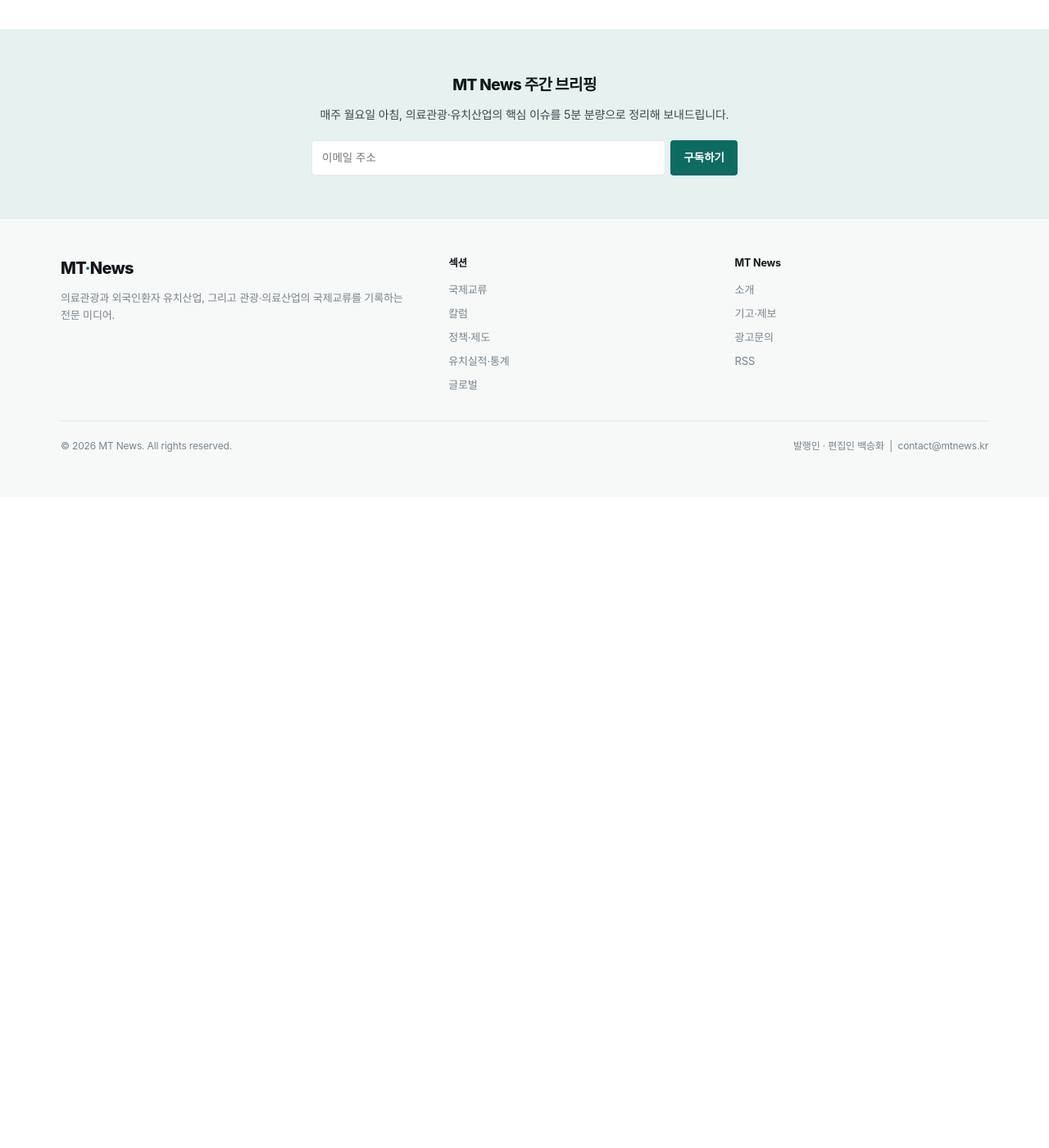
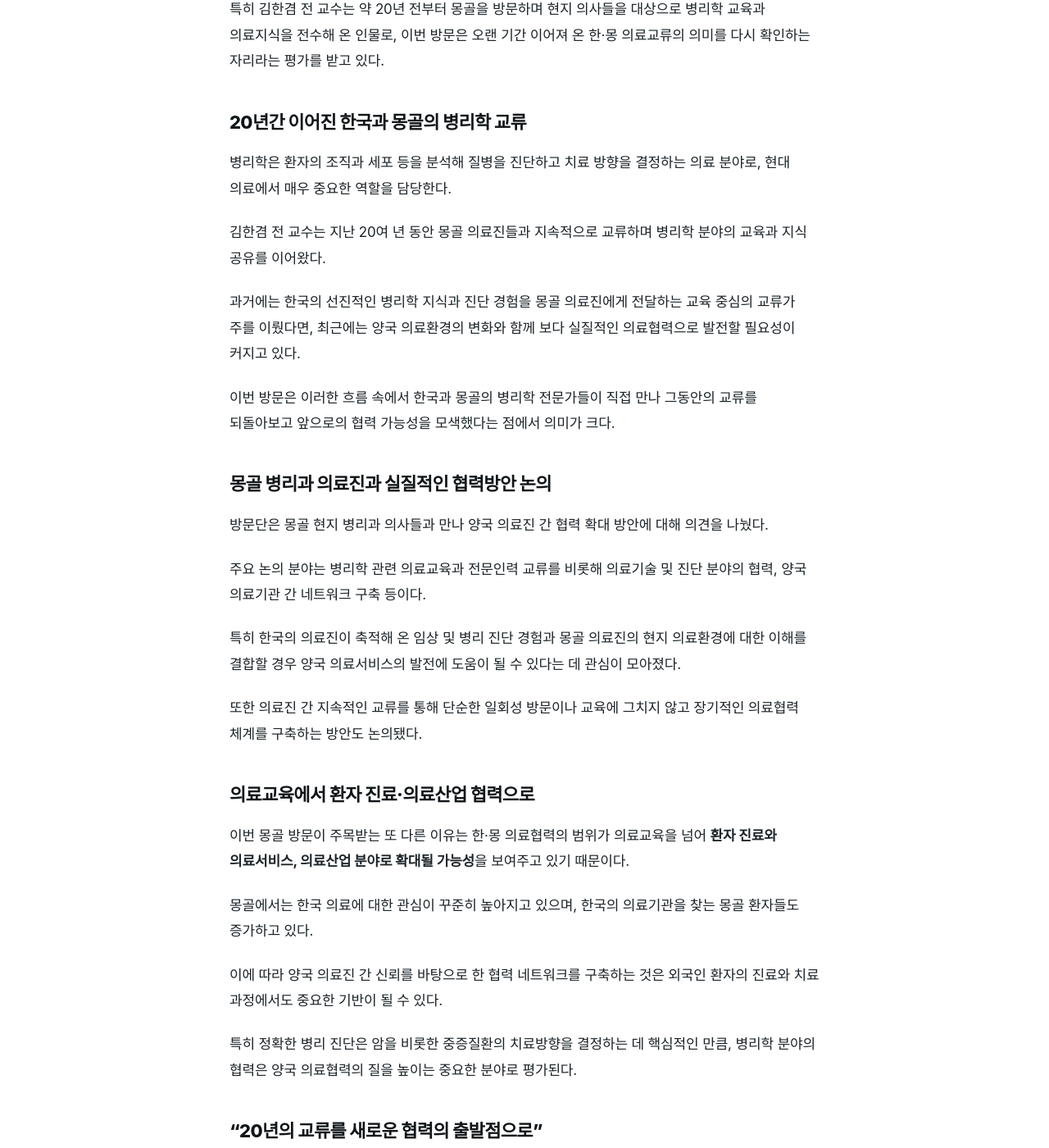
Before and after one commit to kokorojuin-tech/mt-news, a Jekyll site: the page built from _posts/2026-08-30-mongolia-meditour.md, in a window 1280 px wide and 1400 px high, scrolled down 1416 px. Shown: the whole window at 82% size. Built offline with Jekyll 4.4.1, drawn with Linux system fonts in a browser that asks for light colours; some web fonts are replaced; before the commit the page ends 2022 px from its top, so only the background shows below that; some of the changed text lies outside the part shown.

Commit message:
Update 2026-08-30-mongolia-meditour.md

```diff
--- a/_posts/2026-08-30-mongolia-meditour.md
+++ b/_posts/2026-08-30-mongolia-meditour.md
@@ -2,14 +2,73 @@
 title: "몽골여행"
 description: "몽골의료진과 한국의료진의 만남"
 category: medical
+author: "백승화 기자"
 tags: [몽골, 의료, 관광]
 image: /assets/img/몽골 한국 의료진 사진.jpg
 image_caption: "몽골의료진과 한국의료진. ⓒ MT News"
 lang: ko
 ---
 
-8월에 한국의료진과 몽골의료진의 만남이 있었다.
+# 한·몽 의료협력 새로운 길 모색…20년 이어온 병리학 교류, 양국 의료협업으로 확대
 
-## 몽골 의료와 한국의료의 만남
+### 김한겸 전 고려대 의대 교수·하승연 대한병리학회장 등 의료진 몽골 방문
 
-한국의료진과 관계자 10명이 지난 8월 몽골을 방문했다.
+### 몽골 병리과 의사들과 만나 의료교육·진단·환자 진료 등 협력 방안 논의
+
+한국과 몽골 간 의료 분야의 오랜 교류가 양국 의료진 간 실질적인 협력으로 확대될 전망이다.
+
+지난 8월, 한국의 병리학 분야 의료진과 관계자들이 몽골을 방문해 현지 병리과 의사들과 만나 양국 의료협력의 발전 방향을 논의했다.
+
+이번 방문에는 **김한겸 전 고려대학교 의과대학 교수**를 비롯해 **하승연 현 대한병리학회장·가천대학교 의과대학 교수** 등 국내 병리학 분야 전문가들이 함께했다.
+
+특히 김한겸 전 교수는 약 20년 전부터 몽골을 방문하며 현지 의사들을 대상으로 병리학 교육과 의료지식을 전수해 온 인물로, 이번 방문은 오랜 기간 이어져 온 한·몽 의료교류의 의미를 다시 확인하는 자리라는 평가를 받고 있다.
+
+## 20년간 이어진 한국과 몽골의 병리학 교류
+
+병리학은 환자의 조직과 세포 등을 분석해 질병을 진단하고 치료 방향을 결정하는 의료 분야로, 현대 의료에서 매우 중요한 역할을 담당한다.
+
+김한겸 전 교수는 지난 20여 년 동안 몽골 의료진들과 지속적으로 교류하며 병리학 분야의 교육과 지식 공유를 이어왔다.
+
+과거에는 한국의 선진적인 병리학 지식과 진단 경험을 몽골 의료진에게 전달하는 교육 중심의 교류가 주를 이뤘다면, 최근에는 양국 의료환경의 변화와 함께 보다 실질적인 의료협력으로 발전할 필요성이 커지고 있다.
+
+이번 방문은 이러한 흐름 속에서 한국과 몽골의 병리학 전문가들이 직접 만나 그동안의 교류를 되돌아보고 앞으로의 협력 가능성을 모색했다는 점에서 의미가 크다.
+
+## 몽골 병리과 의료진과 실질적인 협력방안 논의
+
+방문단은 몽골 현지 병리과 의사들과 만나 양국 의료진 간 협력 확대 방안에 대해 의견을 나눴다.
+
+주요 논의 분야는 병리학 관련 의료교육과 전문인력 교류를 비롯해 의료기술 및 진단 분야의 협력, 양국 의료기관 간 네트워크 구축 등이다.
+
+특히 한국의 의료진이 축적해 온 임상 및 병리 진단 경험과 몽골 의료진의 현지 의료환경에 대한 이해를 결합할 경우 양국 의료서비스의 발전에 도움이 될 수 있다는 데 관심이 모아졌다.
+
+또한 의료진 간 지속적인 교류를 통해 단순한 일회성 방문이나 교육에 그치지 않고 장기적인 의료협력 체계를 구축하는 방안도 논의됐다.
+
+## 의료교육에서 환자 진료·의료산업 협력으로
+
+이번 몽골 방문이 주목받는 또 다른 이유는 한·몽 의료협력의 범위가 의료교육을 넘어 **환자 진료와 의료서비스, 의료산업 분야로 확대될 가능성**을 보여주고 있기 때문이다.
+
+몽골에서는 한국 의료에 대한 관심이 꾸준히 높아지고 있으며, 한국의 의료기관을 찾는 몽골 환자들도 증가하고 있다.
+
+이에 따라 양국 의료진 간 신뢰를 바탕으로 한 협력 네트워크를 구축하는 것은 외국인 환자의 진료와 치료 과정에서도 중요한 기반이 될 수 있다.
+
+특히 정확한 병리 진단은 암을 비롯한 중증질환의 치료방향을 결정하는 데 핵심적인 만큼, 병리학 분야의 협력은 양국 의료협력의 질을 높이는 중요한 분야로 평가된다.
+
+## "20년의 교류를 새로운 협력의 출발점으로"
+
+이번 방문에 참여한 의료진들은 지난 20년 동안 축적된 한·몽 의료진 간 신뢰와 교류를 앞으로 더욱 발전시킬 필요가 있다는 데 의미를 두고 있다.
+
+김한겸 전 교수의 장기간에 걸친 몽골 의료인 교육은 한·몽 의료교류의 대표적인 사례로 꼽힌다. 한 명의 의료 전문가가 오랜 기간 한 국가의 의료진과 관계를 이어오면서 형성된 신뢰가 이제는 양국 의료기관과 의료진 간 보다 체계적인 협력으로 발전할 수 있는 기반이 되고 있는 것이다.
+
+하승연 대한병리학회장 역시 이번 방문을 통해 몽골 병리과 의료진과의 교류를 확대하고 양국 병리학 분야의 발전을 위한 협력 가능성을 확인했다.
+
+## 한·몽 의료협력, 새로운 20년을 준비하다
+
+이번 몽골 방문은 단순한 의료진 교류를 넘어 **20년간 이어져 온 한·몽 병리학 교류를 새로운 의료협력의 단계로 발전시키는 계기**가 될 것으로 기대된다.
+
+앞으로 양국 의료진 간 학술교류와 교육 프로그램, 의료기관 간 협력 등이 지속적으로 확대될 경우 한국과 몽골은 의료진 교육뿐 아니라 진단 및 치료, 외국인 환자 진료, 의료서비스와 의료산업 등 다양한 분야에서 협력할 수 있을 것으로 전망된다.
+
+특히 오랜 기간 현지 의료진과 신뢰를 쌓아온 한국 의료 전문가들의 경험과 네트워크는 향후 한·몽 의료협력의 중요한 자산이 될 것으로 보인다.
+
+20년 전 시작된 작은 의료교육의 인연이 이제 양국 의료진과 의료기관을 연결하는 새로운 협력의 플랫폼으로 발전하고 있다.
+
+**한국과 몽골의 의료협력은 이제 과거의 교류를 넘어 새로운 20년을 향한 출발점에 서 있다.**
```
